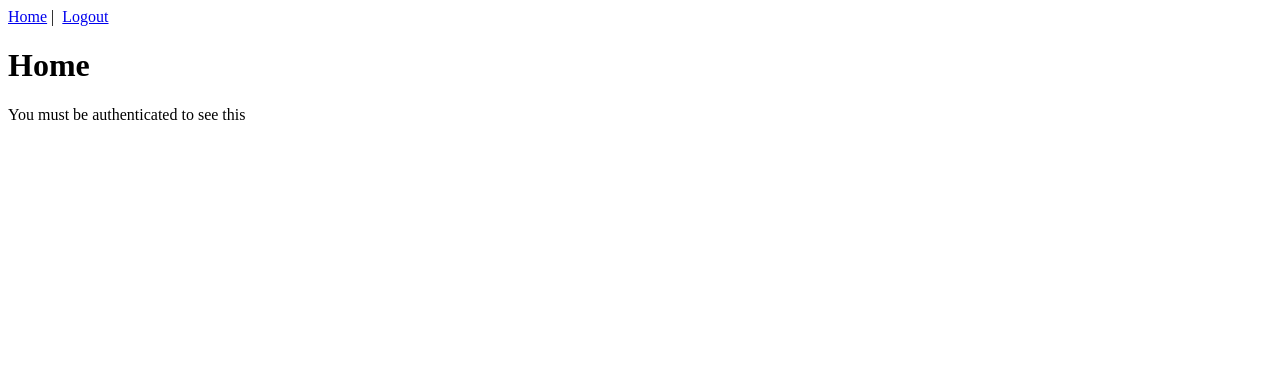
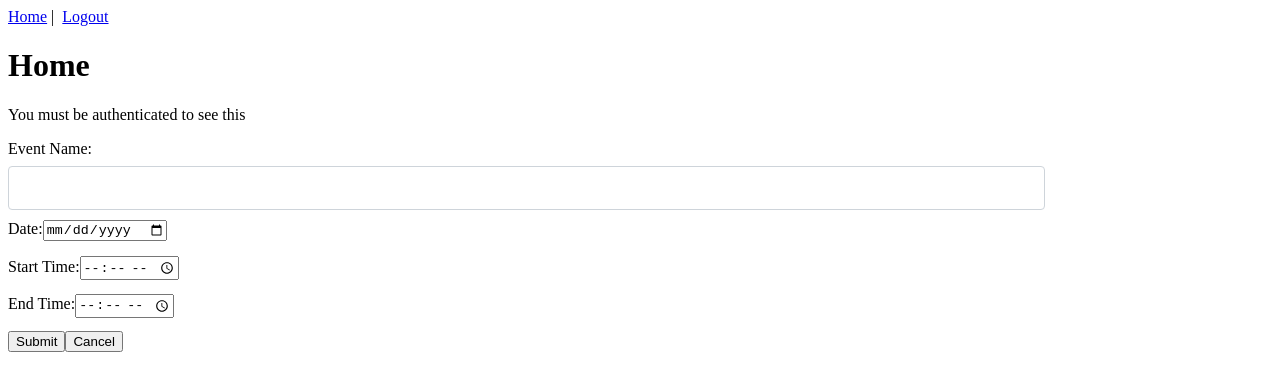
Before and after one commit to jen-nagano/party-playlist-capstone, a Vue app in the folder vue/: page / in a window 1280 px wide. Shown: the top 390 px of the page. Built offline with nearby package versions, Linux system fonts and the light colour scheme; sample sign-in values are in the browser's storage.

Commit message:
Added form to home page to test ability to post a new event

```diff
--- /dev/null
+++ b/vue/src/components/EventForm.vue
@@ -0,0 +1,176 @@
+<template>
+    <form v-on:submit.prevent="submitForm" class="eventForm">
+      <div class="form-group">
+        <label for="event-name">Event Name:</label>
+        <input id="event-name" type="text" class="form-control" v-model="editEvent.name" autocomplete="off" />
+      </div>
+      <div class="form-group">
+        <label for="event-date">Date:</label>
+        <input id="event-date" type="date" v-model="editEvent.date" />
+      </div>
+      <div class="form-group">
+        <label for="start-time">Start Time:</label>
+        <input id="start-time" type="time" v-model="editEvent.startTime" />
+      </div>
+      <div class="form-group">
+        <label for="end-time">End Time:</label>
+        <input id="end-time" type="time" v-model="editEvent.endTime" />
+      </div>
+      <!-- <div class="form-group">
+        <label for="description">Description:</label>
+        <textarea id="description" class="form-control" v-model="editEvent.description"></textarea>
+      </div> -->
+      <button class="btn btn-submit">Submit</button>
+      <button class="btn btn-cancel" v-on:click="cancelForm" type="button">Cancel</button>
+    </form>
+  </template>
+
+  <script>
+  import EventService from '../services/EventService';
+
+  export default {
+    props: {
+
+    },
+    data() {
+      return {
+        // Since props are read-only, don't bind to 'card' directly. Instead, create
+        // a new object initialized with the same property values.
+        editEvent: {
+          name: '',
+          date: {},
+          startTime: {},
+          endTime:{},
+          creator:1
+        //   boardId: this.card.boardId,
+        //   title: this.card.title,
+        //   description: this.card.description,
+        //   status: this.card.status,
+        //   tag: this.card.tag,
+        //   avatar: this.card.avatar,
+        //   date: this.card.date
+        },
+      };
+    },
+    methods: {
+      submitForm() {
+        // if (!this.validateForm()) {
+        //   return;
+        // }
+
+        //ADD EVENT is handled here
+            console.log('adding event: '+ this.editEvent);
+          // add
+          EventService
+            .addEvent(this.editEvent)
+            .then(response => {
+              if (response.status === 201) {
+                // this.$store.commit(
+                //   'SET_NOTIFICATION',
+                //   {
+                //     message: 'A new event was added.',
+                //     type: 'success'
+                //   }
+                // );
+                // this.$router.push({ name: 'BoardView', params: { id: this.editCard.boardId } });
+              }
+            })
+            .catch(error => {
+              this.handleErrorResponse(error, 'adding');
+            });
+
+
+        // EDIT EVENT is handled here
+        // else {
+        //   EventService
+        //     .updateEvent(this.editCard)
+        //     .then(response => {
+        //       if (response.status === 200) {
+        //         this.$store.commit(
+        //           'SET_NOTIFICATION',
+        //           {
+        //             message: `Card ${this.editCard.id} was updated.`,
+        //             type: 'success'
+        //           }
+        //         );
+        //         this.$router.push({ name: 'BoardView', params: { id: this.editCard.boardId } });
+        //       }
+        //     })
+        //     .catch(error => {
+        //       this.handleErrorResponse(error, 'updating');
+        //     });
+        // }
+      },
+      cancelForm() {
+        this.$router.push({ name: 'BoardView', params: { id: this.editCard.boardId } });
+      },
+      handleErrorResponse(error, verb) {
+        // if (error.response) {
+        //   this.$store.commit('SET_NOTIFICATION',
+        //     "Error " + verb + " card. Response received was '" + error.response.statusText + "'.");
+        // } else if (error.request) {
+        //   this.$store.commit('SET_NOTIFICATION', "Error " + verb + " card. Server could not be reached.");
+        // } else {
+        //   this.$store.commit('SET_NOTIFICATION', "Error " + verb + " card. Request could not be created.");
+        // }
+      },
+      validateForm() {
+        let msg = '';
+        if (this.editCard.title.length === 0) {
+          msg += 'The new card must have a title. ';
+        }
+        if (this.editCard.status.length === 0) {
+          msg += 'The new card must have a status.';
+        }
+        if (msg.length > 0) {
+          this.$store.commit('SET_NOTIFICATION', msg);
+          return false;
+        }
+        return true;
+      },
+    },
+  };
+  </script>
+
+
+  <style scoped>
+  .cardForm {
+    padding: 10px;
+    margin-bottom: 10px;
+  }
+
+  .form-group {
+    margin-bottom: 10px;
+    margin-top: 10px;
+  }
+
+  label {
+    display: inline-block;
+    margin-bottom: 0.5rem;
+  }
+
+  .form-control {
+    display: block;
+    width: 80%;
+    height: 30px;
+    padding: 0.375rem 0.75rem;
+    font-size: 1rem;
+    font-weight: 400;
+    line-height: 1.5;
+    color: #495057;
+    border: 1px solid #ced4da;
+    border-radius: 0.25rem;
+  }
+
+  textarea.form-control {
+    height: 75px;
+    font-family: Arial, Helvetica, sans-serif;
+  }
+
+  select.form-control {
+    width: 20%;
+    display: inline-block;
+    margin: 10px 20px 10px 10px;
+  }
+
+  </style>
--- /dev/null
+++ b/vue/src/services/EventService.js
@@ -0,0 +1,17 @@
+import axios from 'axios';
+
+const http = axios.create({
+  baseURL: import.meta.env.VITE_REMOTE_API
+});
+
+export default {
+
+  addEvent(event) {
+    return http.post('/events', event)
+  },
+
+  updateEvent(event) {
+    return http.put('/events', event)
+  }
+
+}
--- a/vue/src/views/HomeView.vue
+++ b/vue/src/views/HomeView.vue
@@ -2,10 +2,15 @@
   <div class="home">
     <h1>Home</h1>
     <p>You must be authenticated to see this</p>
+    <EventForm />
   </div>
 </template>
 
 <script>
+import EventForm from '../components/EventForm.vue';
 export default {
+  components:{
+    EventForm
+  }
 };
 </script>
```
